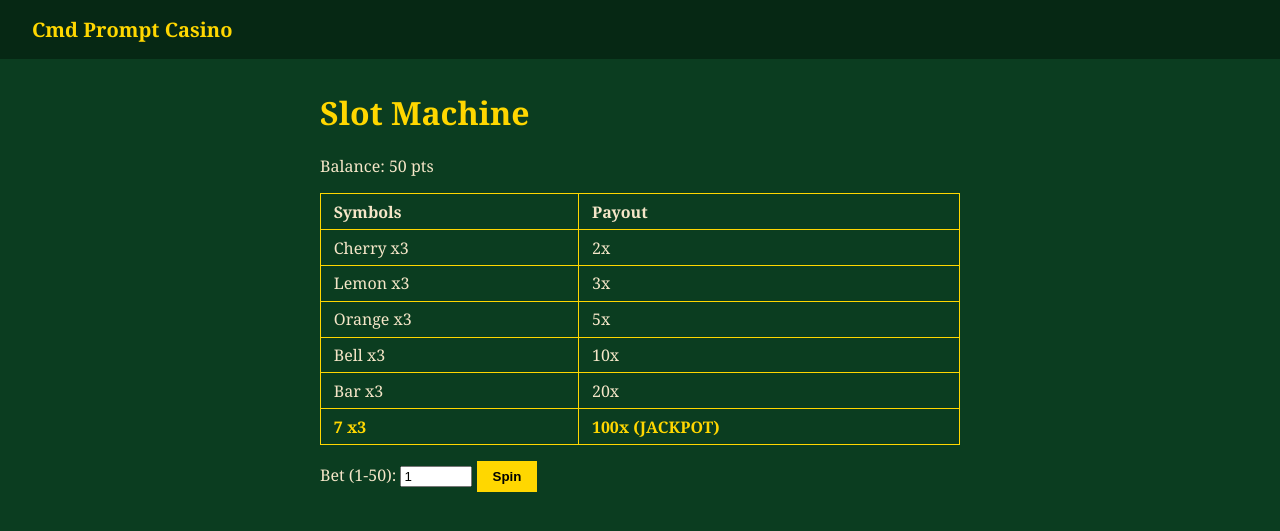
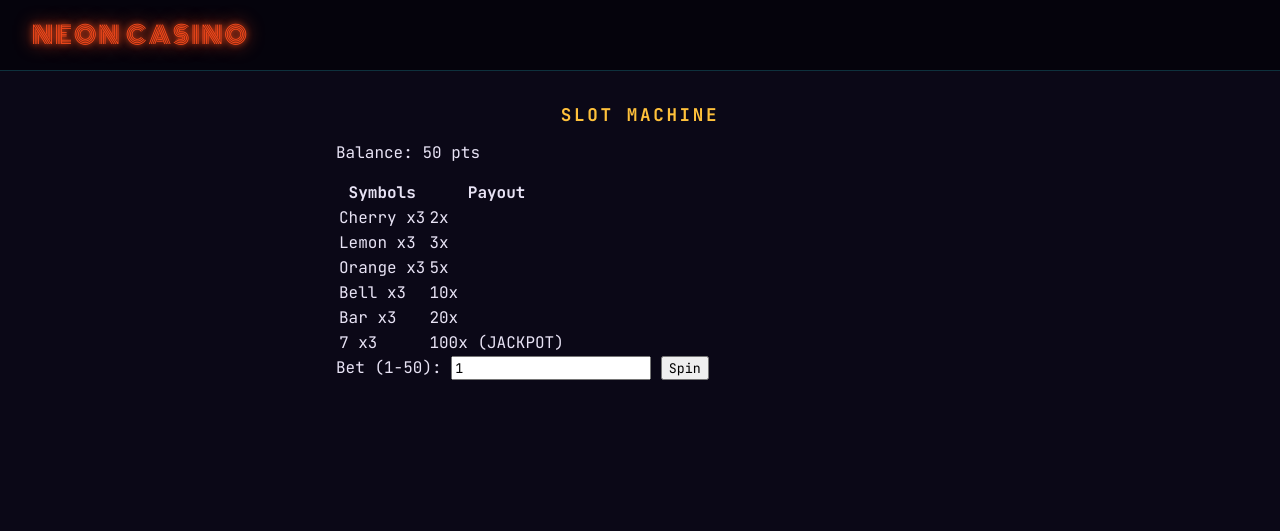
Before and after one commit to Kenneth-Ly/casino, a Flask app: page /slots in a window 1280 px wide. Shown: the top 531 px of the page. Run offline with Flask 3, Linux system fonts and the light colour scheme; some libraries are stand-ins or nearby versions.

Commit message:
Add Neon Casino theme foundation: palette tokens, fonts, brand

```diff
--- a/web/static/style.css
+++ b/web/static/style.css
@@ -1,17 +1,59 @@
-body { background: #0b3d20; color: #f5e6c8; font-family: Georgia, serif; margin: 0; }
-.topbar { background: #062814; padding: 1rem 2rem; }
-.brand { color: #ffd700; text-decoration: none; font-weight: bold; font-size: 1.25rem; }
+@import url('https://fonts.googleapis.com/css2?family=Monoton&family=JetBrains+Mono:wght@400;500;700&display=swap');
+
+:root {
+  --ink: #0B0817;
+  --panel: #170F2E;
+  --marquee: #FF4D1C;
+  --accent: #33E9FF;
+  --gold: #FFC13B;
+  --win: #39FF6A;
+  --button: #2E7CFF;
+}
+
+* { box-sizing: border-box; }
+
+body {
+  background: var(--ink);
+  color: #E8E3F5;
+  font-family: 'JetBrains Mono', monospace;
+  margin: 0;
+}
+
+a { color: var(--gold); }
+
+.topbar {
+  background: #05030c;
+  padding: 1rem 2rem;
+  border-bottom: 1px solid rgba(51, 233, 255, 0.2);
+}
+
+.brand {
+  font-family: 'Monoton', cursive;
+  font-size: 1.5rem;
+  letter-spacing: 2px;
+  text-decoration: none;
+  color: var(--marquee);
+  text-shadow: 0 0 6px var(--marquee), 0 0 18px var(--marquee);
+}
+
 main { max-width: 640px; margin: 2rem auto; padding: 0 1rem; }
-h1 { color: #ffd700; }
-.paytable { border-collapse: collapse; width: 100%; margin: 1rem 0; }
-.paytable th, .paytable td { border: 1px solid #ffd700; padding: 0.4rem 0.8rem; text-align: left; }
-.jackpot-row { color: #ffd700; font-weight: bold; }
-.reels { font-size: 1.5rem; margin: 1rem 0; letter-spacing: 0.1em; }
-.message { color: #7CFC00; }
-.error { color: #ff6b6b; }
-.busted { color: #ff6b6b; font-weight: bold; }
-form { margin-top: 1rem; }
-input[type="text"] { width: 4rem; }
-button { background: #ffd700; border: none; padding: 0.5rem 1rem; cursor: pointer; font-weight: bold; }
-.game-list { list-style: none; padding: 0; }
-.game-list a { color: #ffd700; font-size: 1.1rem; }
+
+h1 {
+  font-family: 'JetBrains Mono', monospace;
+  color: var(--gold);
+  text-transform: uppercase;
+  letter-spacing: 0.15em;
+  font-size: 1.1rem;
+  font-weight: 700;
+  text-align: center;
+  margin-bottom: 1rem;
+}
+
+button, input[type="text"] {
+  font-family: 'JetBrains Mono', monospace;
+}
+
+a:focus-visible, button:focus-visible, input:focus-visible {
+  outline: 2px solid var(--accent);
+  outline-offset: 2px;
+}
--- a/web/templates/base.html
+++ b/web/templates/base.html
@@ -2,12 +2,12 @@
 <html lang="en">
 <head>
   <meta charset="utf-8">
-  <title>Cmd Prompt Casino</title>
+  <title>Neon Casino</title>
   <script src="https://unpkg.com/htmx.org@1.9.12"></script>
   <link rel="stylesheet" href="{{ url_for('static', filename='style.css') }}">
 </head>
 <body>
-  <header class="topbar"><a href="{{ url_for('lobby') }}" class="brand">Cmd Prompt Casino</a></header>
+  <header class="topbar"><a href="{{ url_for('lobby') }}" class="brand">NEON CASINO</a></header>
   <main>{% block content %}{% endblock %}</main>
 </body>
 </html>
```
